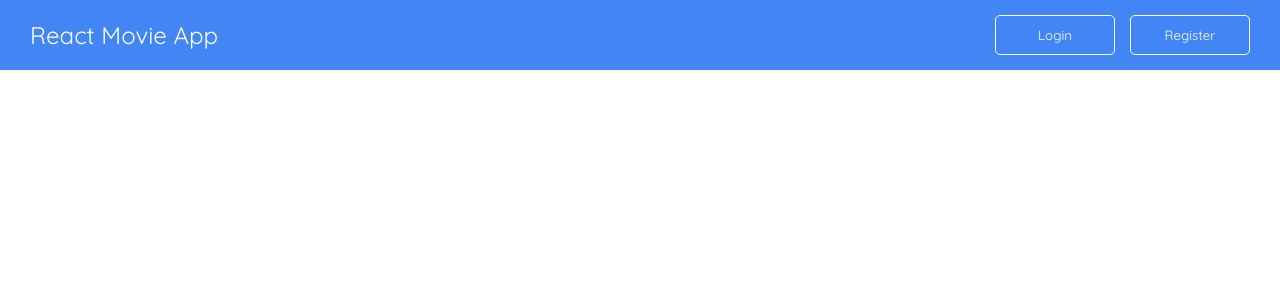
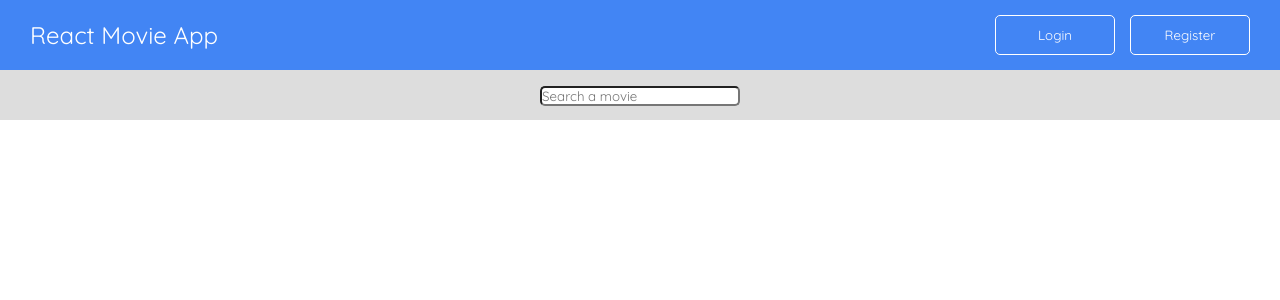
Before and after one commit to yusufgozukara/Movie-App-Project-React, a React (Create React App) app: page / in a window 1280 px wide. Shown: the top 300 px of the page. Built offline with nearby package versions, Linux system fonts and the light colour scheme.

Commit message:
search bar added

```diff
--- /dev/null
+++ b/src/pages/Main.css
@@ -0,0 +1,13 @@
+.searchSection{
+    display: block;
+    background-color: #ddd;
+    height: 50px;
+    display: flex;
+    justify-content: center;
+    align-items: center;
+}
+
+.searchMovie{
+    width: 200px;
+    border-radius: 5px;
+}
--- a/src/pages/Main.js
+++ b/src/pages/Main.js
@@ -1,8 +1,16 @@
 import React from 'react'
+import './Main.css';
 
 const Main = () => {
   return (
-    <div>Main</div>
+    <div className='mainDiv'>
+        <section className='searchSection'>
+            <form action="#">
+                <input className='searchMovie' type="text" placeholder='Search a movie' />
+            </form>
+        </section>
+
+    </div>
   )
 }
 
--- a/src/router/Router.js
+++ b/src/router/Router.js
@@ -2,6 +2,7 @@ import React from 'react'
 import { BrowserRouter, Routes, Route } from 'react-router-dom'
 import Navbar from '../components/Navbar'
 import Login from '../pages/Login'
+import Main from '../pages/Main'
 import NotFound from '../pages/NotFound'
 
 const Router = () => {
@@ -10,6 +11,7 @@ const Router = () => {
     <BrowserRouter>
         <Navbar/>
         <Routes>
+            <Route path='/' element={<Main/>}/>
             <Route path='/login' element={<Login/>}/>
             {/* <Route path='*' element={<NotFound/>}/> */}
         </Routes>
```
